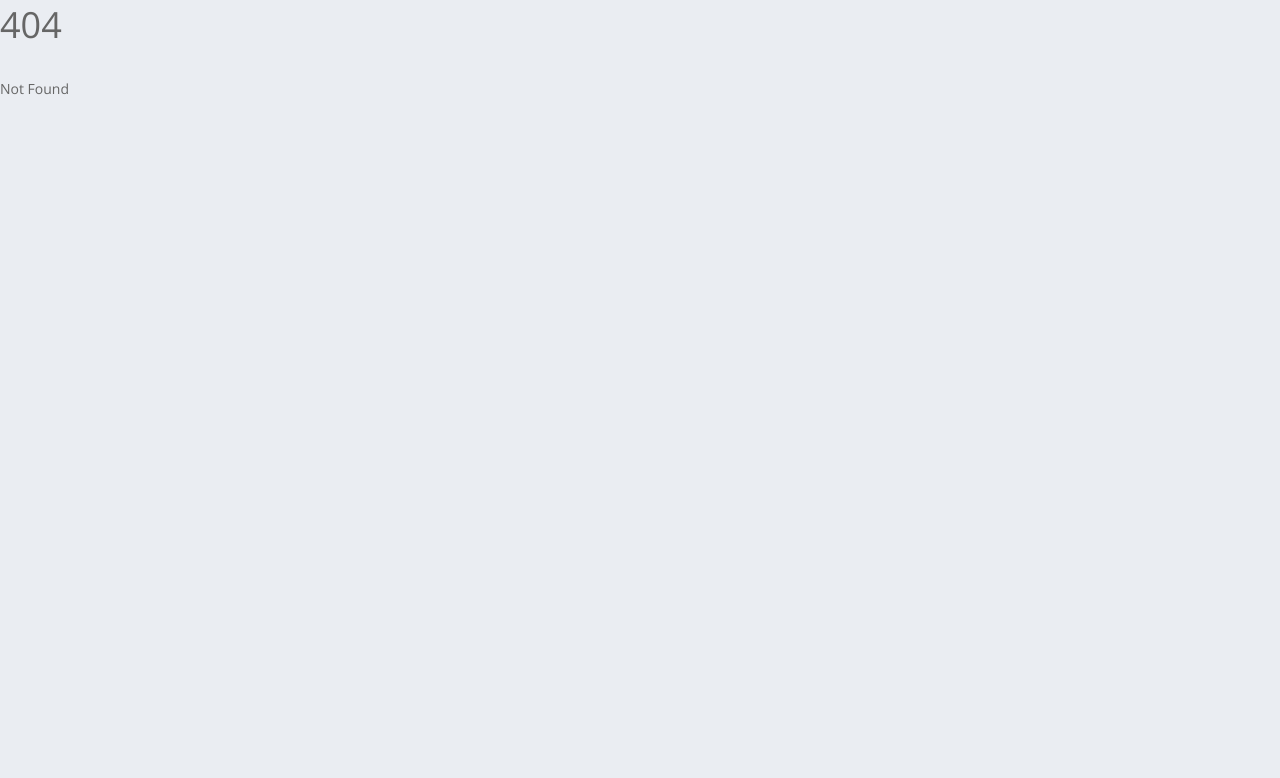
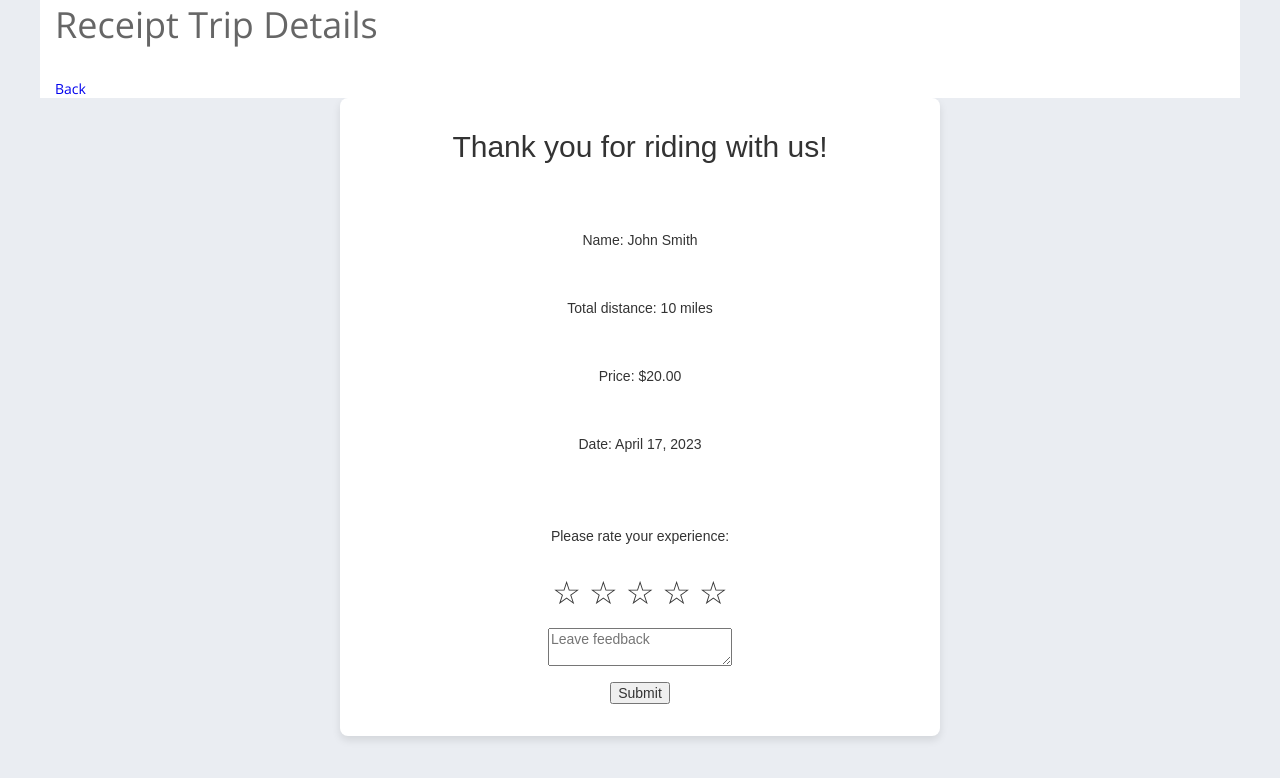
Before and after one commit to TeamScrummers/CampusRide, a SvelteKit app: page /tripComplete in a window 1280 px wide. Before the commit this address had no page. Shown: the top 778 px of the page. Built offline with nearby package versions, Linux system fonts and the light colour scheme.

Commit message:
trip complete page (dont have the jira number)

```diff
--- a/src/routes/+page.svelte
+++ b/src/routes/+page.svelte
@@ -33,6 +33,7 @@ crossorigin="anonymous" referrerpolicy="no-referrer"/>
     <a href="/navbar">Navbar | </a>
     <a href="/accept2">DAPP | </a>
     <a href="/accept2">DAPP2 | </a>
+    <a href="/tripComplete">tripComplete | </a>
   </div>
 </section>
 
--- /dev/null
+++ b/src/routes/tripComplete/+page.svelte
@@ -0,0 +1,125 @@
+
+<!-- trip over page -->
+
+<section class="content">
+    <div class="container">
+      <h1> Receipt Trip Details </h1>
+      <a href="/">Back </a>
+    </div>
+  </section>
+
+  <script>
+    let rating = 0;
+    let feedback = '';
+    const name = 'John Smith';
+    const distance = '10 miles';
+    const price = '$20.00';
+    const date = new Date().toLocaleDateString('en-US', { year: 'numeric', month: 'long', day: 'numeric' });
+
+    const handleStarClick = (value) => {
+      rating = value;
+    };
+
+    const handleFeedbackChange = (event) => {
+      feedback = event.target.value;
+    };
+
+    const handleSubmit = () => {
+      // submit rating and feedback data to backend API
+    };
+  </script>
+
+  <div class="receipt">
+
+    <h2>Thank you for riding with us! </h2>
+    <p>Name: {name}</p>
+    <p>Total distance: {distance}</p>
+    <p>Price: {price}</p>
+    <p>Date: {date}</p>
+    <div class="rating">
+      <p>Please rate your experience:</p>
+      <div class="stars">
+        {#each Array(5) as _, i}
+          <span class="star" on:click={() => handleStarClick(i+1)}>
+            {#if i < rating}
+              &#9733;
+            {:else}
+              &#9734;
+            {/if}
+          </span>
+        {/each}
+      </div>
+      <textarea class="feedback" on:input={handleFeedbackChange} value={feedback} placeholder="Leave feedback"></textarea>
+      <button on:click={handleSubmit}>Submit</button>
+    </div>
+  </div>
+
+  <style>
+  .receipt {
+    display: flex;
+    flex-direction: column;
+    align-items: center;
+    gap: 24px;
+    font-family: Arial, sans-serif;
+    color: #333;
+    padding: 32px;
+    border-radius: 8px;
+    box-shadow: 0 4px 8px rgba(0, 0, 0, 0.1);
+    background-color: #fff;
+    max-width: 600px;
+    margin: 0 auto;
+  }
+
+  .header {
+    display: flex;
+    flex-direction: column;
+    align-items: center;
+    gap: 8px;
+  }
+
+  .details {
+    display: flex;
+    flex-direction: column;
+    align-items: flex-start;
+    gap: 8px;
+    margin-top: 16px;
+  }
+
+  .detail {
+    display: flex;
+    gap: 8px;
+    align-items: center;
+  }
+
+  .label {
+    font-weight: bold;
+  }
+
+  .rating {
+    display: flex;
+    flex-direction: column;
+    align-items: center;
+    gap: 16px;
+    margin-top: 24px;
+    width: 100%;
+  }
+
+  .stars {
+    display: flex;
+    gap: 8px;
+    font-size: 32px;
+  }
+
+  .star {
+    cursor: pointer;
+    transition: color 0.2s;
+  }
+
+  .star:hover, .star:focus {
+    color: #ffcc00;
+  }
+
+  .feedback {
+    width: 100
+  }
+  </style>
```
